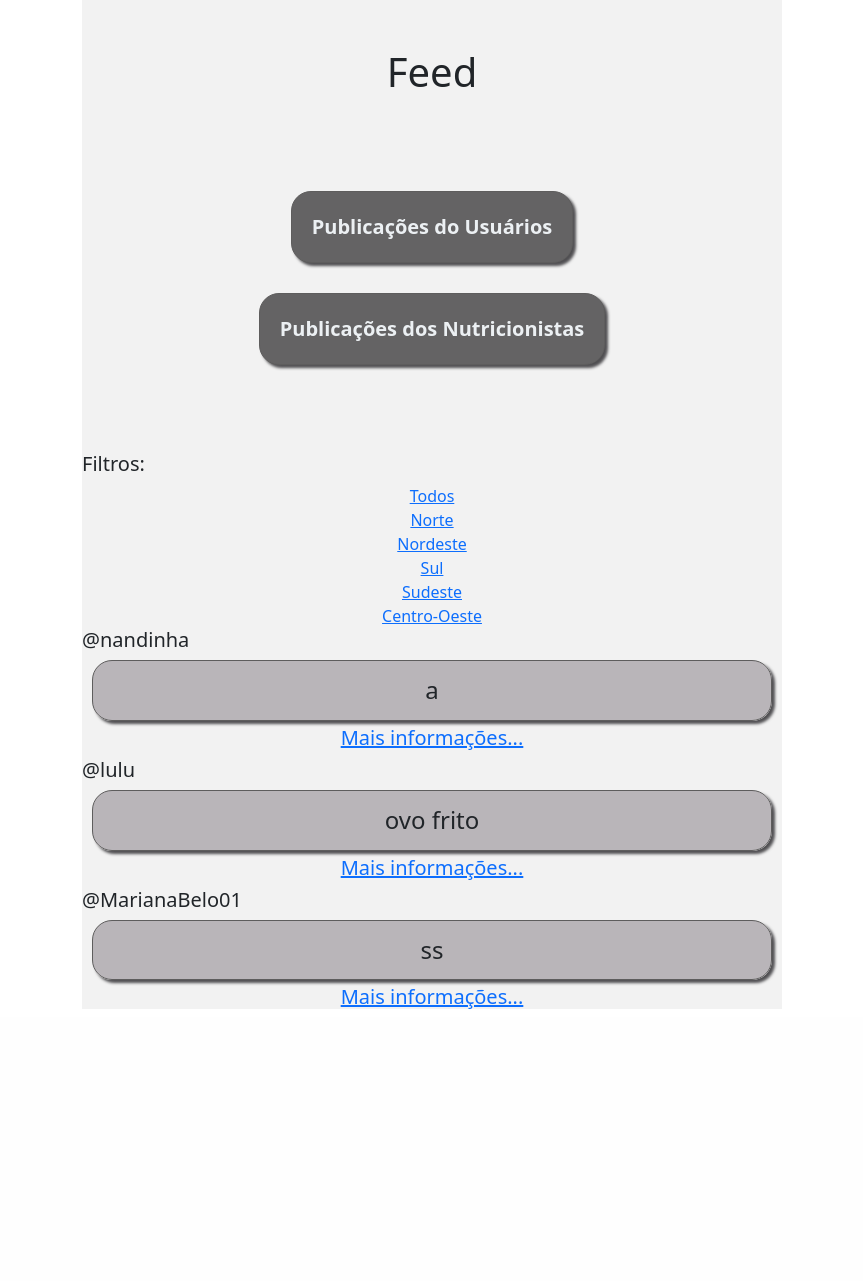
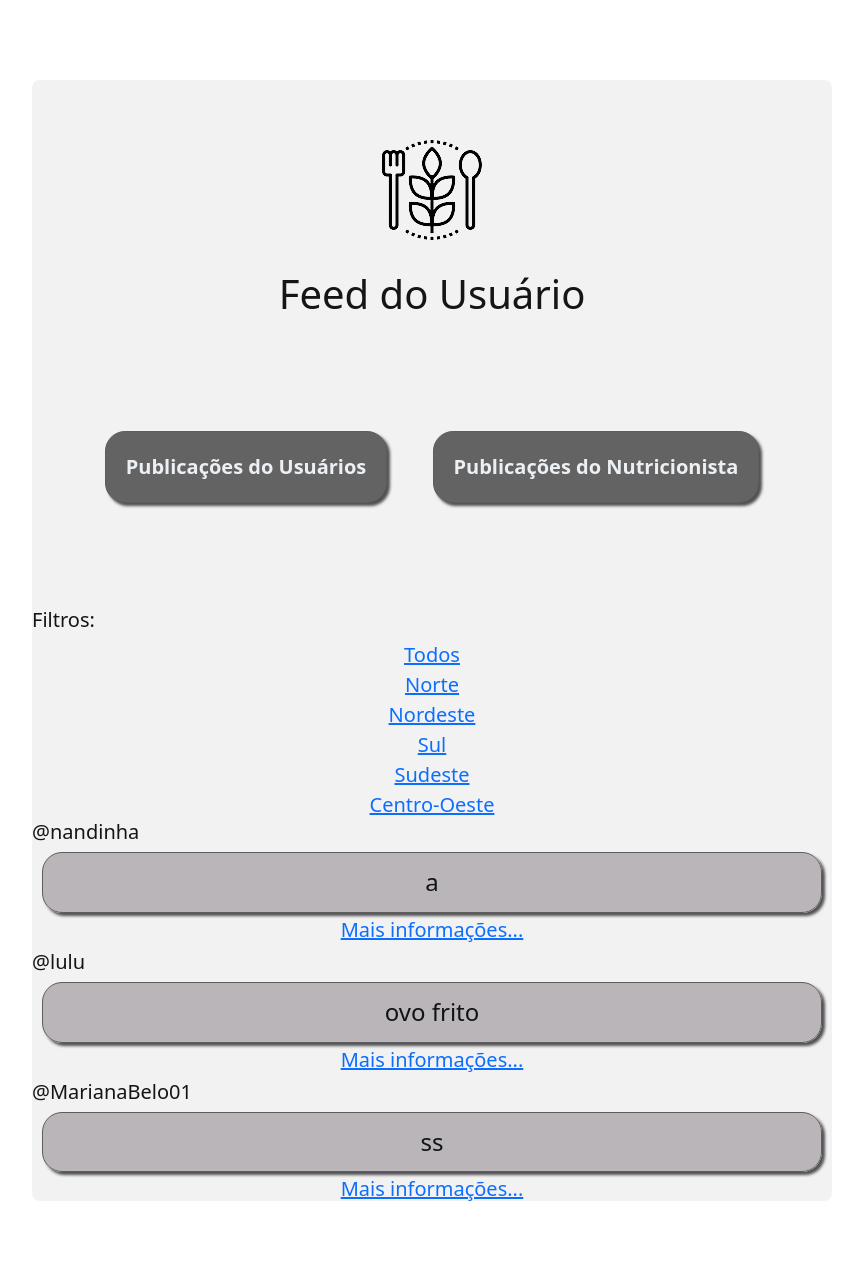
Before and after one commit to grupoSWEP/SWEP, a Django app: page /feed/ in a window 1280 px wide. Shown: the part 56-1337 px from the top of the page, without its empty margins (208-1071 px from the left). Before the commit the page ends 1065 px from the top, so only its background shows below. Run offline with Django 4.2, Linux system fonts and the light colour scheme; data comes from the database, SQL or seed files in the repository; some libraries are stand-ins or nearby versions.

Commit message:
Update feed.html

```diff
--- a/swepApp/templates/feed.html
+++ b/swepApp/templates/feed.html
@@ -15,13 +15,15 @@
           <style>
 
         .feed {
+          width: 800px;
+          margin: 80px auto;
           clear: both;
+          color:rgba(13, 14, 13, 0.973);
+          padding: 0px 0px;
+
           background: rgba(204, 204, 204, 0.253);
-          width: 700px;
-          text-align: center;
-          margin-left: auto;
-          margin-right: auto;
-          margin: auto;
+          border-radius: 8px;
+          font-size: 20px;
           }
 
         h2 {
@@ -72,13 +74,16 @@
 
   <body>
 
+    {% load static %}
+
     {% block 'content' %}
-    <div class='feed'>
+    <div class='feed'><br><br>
+    <img src="{% static 'swepApp/imagem.png' alt='logo SWEP'%}">
     </br></br>
-    <h1>Feed</h1></br></br></br>
+    <h1>Feed do Usuário</h1></br></br></br>
 
     <a href="{% url 'feed'%}"><button class="bd">Publicações do Usuários</button></a>
-    <a href="{% url 'feedindicacoes'%}" class="bd"><button>Publicações dos Nutricionistas</button></a></br></br></br></br>
+    <a href="{% url 'feedindicacoes'%}" class="bd"><button>Publicações do Nutricionista</button></a></br></br></br></br>
 
     <div class = 'feedreceitas'>
       <h3>Filtros:</h3>
@@ -94,5 +99,3 @@
     {% endblock %}
     </div>
   </body>
-
-</html>
```
